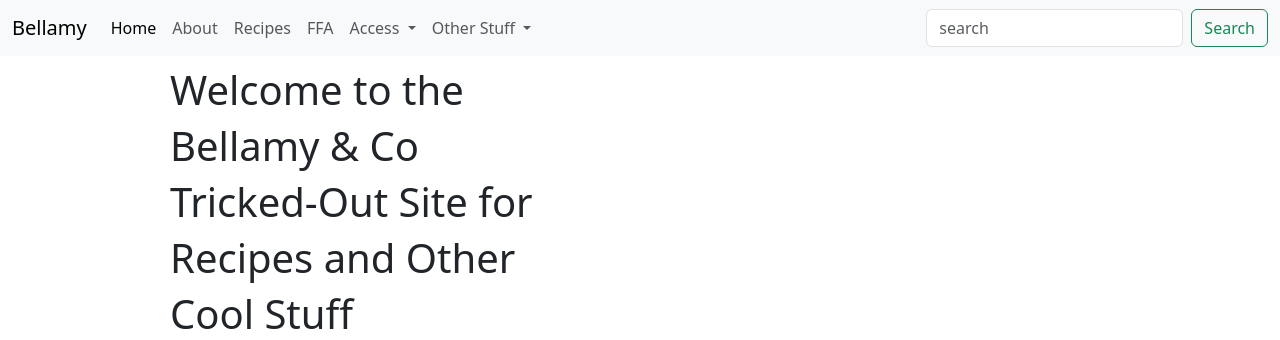
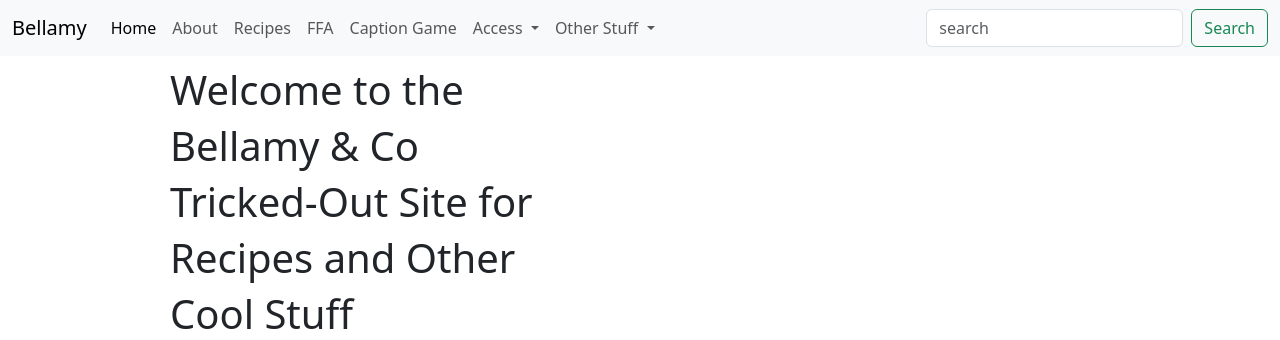
Before and after one commit to pebellamy/Bellamy6ix, a Flask app: page / in a window 1280 px wide. Shown: the top 340 px of the page. Run offline with Flask 2, Linux system fonts and the light colour scheme.

Commit message:
added caption game start!

```diff
--- a/app.py
+++ b/app.py
@@ -24,6 +24,10 @@ def photos():
 def ffa():
     return render_template("ffa.html")
 
+@app.route("/caption-game")
+def caption_game():
+    return render_template("caption_game.html")
+
 if __name__ == '__main__':
     # I changed this to run in debug mode so that it will reload when I make changes -> only works if you use python3 app.py instead of flask run for some reason
     app.debug = True
--- a/static/styles.css
+++ b/static/styles.css
@@ -10,3 +10,21 @@
 .text-centered {
     text-align: center;
 }
+
+/* ------------------------- */
+/* Caption Game Styles */
+
+@font-face {
+    font-family: 'New Yorker Caption';
+    src: url('/static/fonts/New Yorker/ACaslonPro-SemiboldItalic.otf'); format('opentype');
+    font-weight: bold;
+    font-style: italic;
+}
+/* Centered caption game title in the style of the new yorker, but cartoonier */
+.caption-game-title {
+    font-family: 'New Yorker Caption', sans-serif;
+    font-size: 14vh;
+    color: #000000;
+    text-align: center;
+    text-shadow: 2px 2px #ffffff;
+}
--- a/templates/base.html
+++ b/templates/base.html
@@ -34,6 +34,9 @@
             </li>
             <li class="nav-item">
                 <a class="nav-link" href="{{ url_for('ffa') }}">FFA</a>
+            </li>
+            <li class="nav-item">
+                <a class="nav-link" href="{{ url_for('caption_game') }}">Caption Game</a>
             </li>
             <li class="nav-item dropdown">
             <a class="nav-link dropdown-toggle" href="#" role="button" data-bs-toggle="dropdown" aria-expanded="false">
```
Also changed, not shown: templates/caption_game.html (added, +8 -0 lines), ReadMe.md, static/fonts/New Yorker/ACaslonPro-Bold.otf (added), static/fonts/New Yorker/ACaslonPro-BoldItalic.otf (added), static/fonts/New Yorker/ACaslonPro-Italic.otf (added), static/fonts/New Yorker/ACaslonPro-Regular.otf (added), static/fonts/New Yorker/ACaslonPro-Semibold.otf (added), static/fonts/New Yorker/ACaslonPro-SemiboldItalic.otf (added), static/fonts/New Yorker/NY Irvin.ttf (added).
